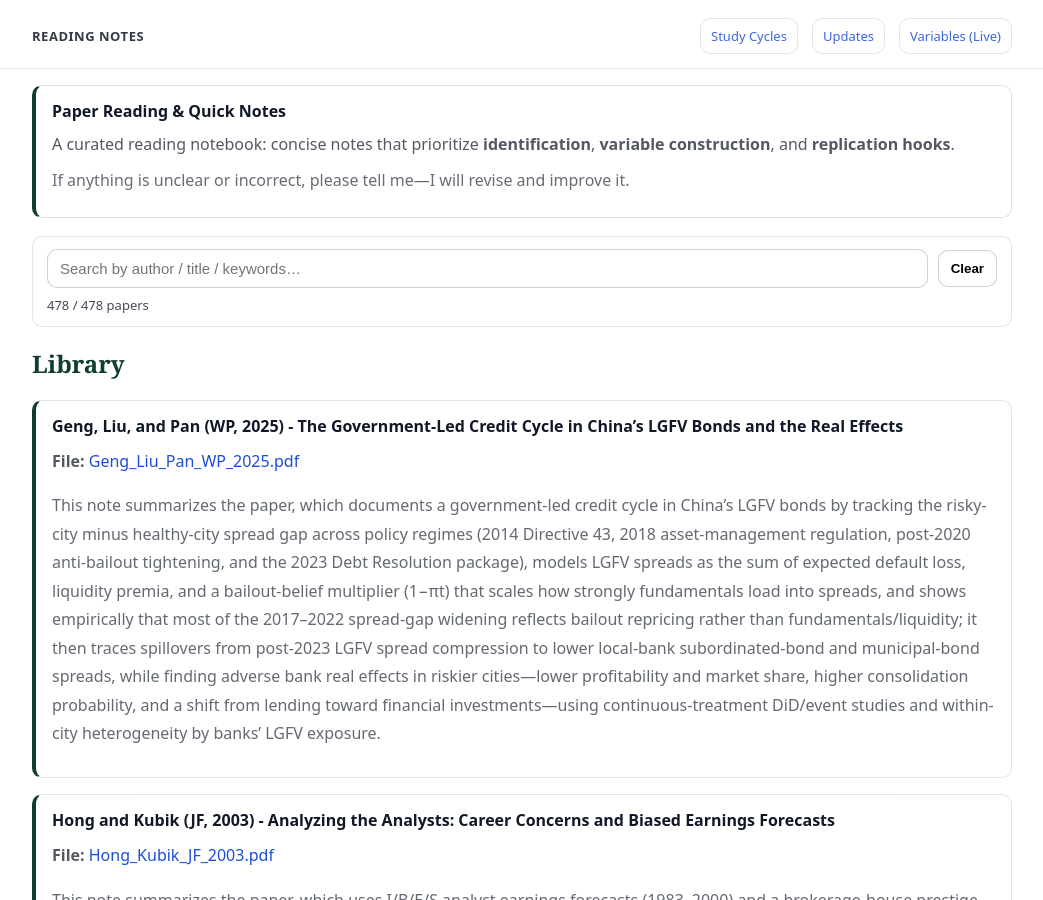
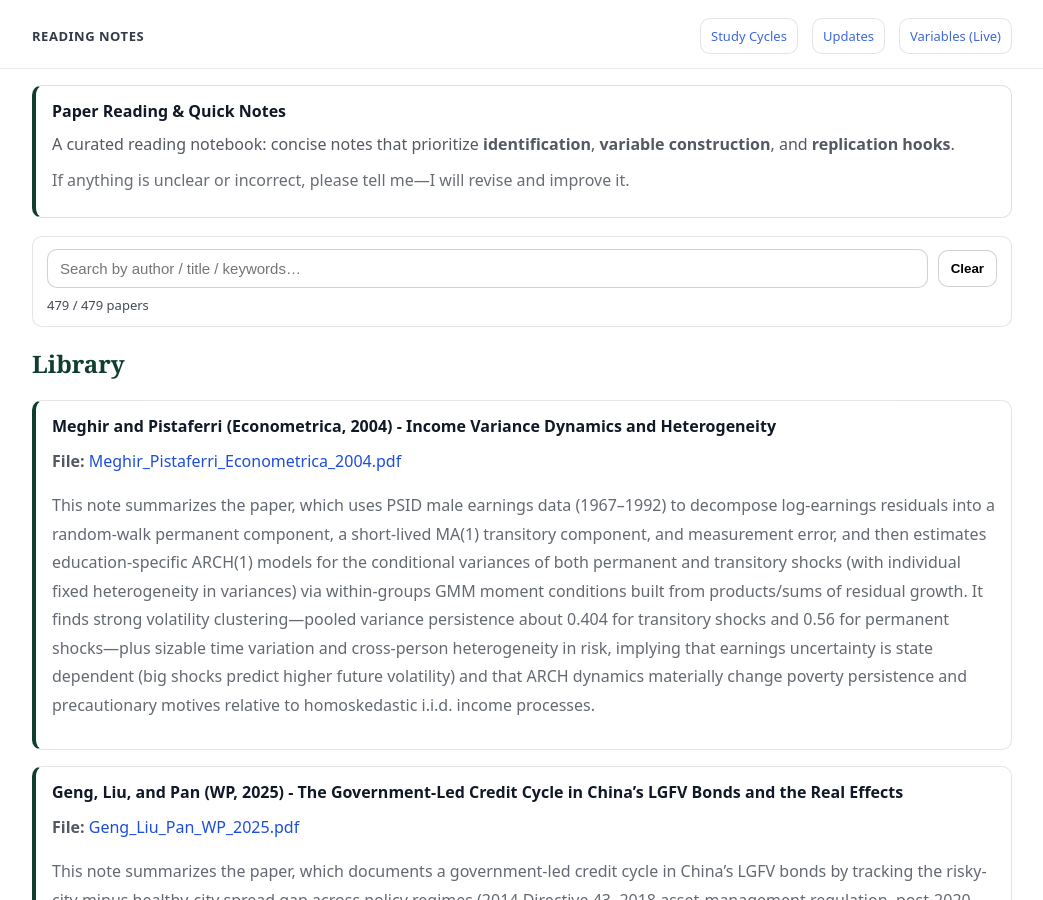
Before and after one commit to yaxinzn/study-archive, a Jekyll site: the page built from reading/index.md, in a window 1280 px wide and 900 px high. Shown: the whole window, without its empty margins (118-1161 px from the left). Built offline with Jekyll 4.4.1, drawn with Linux system fonts in a browser that asks for light colours.

Commit message:
Reading: add/update Meghir_Pistaferri_Econometrica_2004.pdf

```diff
--- a/_data/reading.yml
+++ b/_data/reading.yml
@@ -1,3 +1,7 @@
+- title: "Meghir and Pistaferri (Econometrica, 2004) - Income Variance Dynamics and Heterogeneity"
+  file: "Meghir_Pistaferri_Econometrica_2004.pdf"
+  desc: "This note summarizes the paper, which uses PSID male earnings data (1967–1992) to decompose log-earnings residuals into a random-walk permanent component, a short-lived MA(1) transitory component, and measurement error, and then estimates education-specific ARCH(1) models for the conditional variances of both permanent and transitory shocks (with individual fixed heterogeneity in variances) via within-groups GMM moment conditions built from products/sums of residual growth. It finds strong volatility clustering—pooled variance persistence about 0.404 for transitory shocks and 0.56 for permanent shocks—plus sizable time variation and cross-person heterogeneity in risk, implying that earnings uncertainty is state dependent (big shocks predict higher future volatility) and that ARCH dynamics materially change poverty persistence and precautionary motives relative to homoskedastic i.i.d. income processes."
+
 - title: "Geng, Liu, and Pan (WP, 2025) - The Government-Led Credit Cycle in China’s LGFV Bonds and the Real Effects"
   file: "Geng_Liu_Pan_WP_2025.pdf"
   desc: "This note summarizes the paper, which documents a government-led credit cycle in China’s LGFV bonds by tracking the risky-city minus healthy-city spread gap across policy regimes (2014 Directive 43, 2018 asset-management regulation, post-2020 anti-bailout tightening, and the 2023 Debt Resolution package), models LGFV spreads as the sum of expected default loss, liquidity premia, and a bailout-belief multiplier (1−πt) that scales how strongly fundamentals load into spreads, and shows empirically that most of the 2017–2022 spread-gap widening reflects bailout repricing rather than fundamentals/liquidity; it then traces spillovers from post-2023 LGFV spread compression to lower local-bank subordinated-bond and municipal-bond spreads, while finding adverse bank real effects in riskier cities—lower profitability and market share, higher consolidation probability, and a shift from lending toward financial investments—using continuous-treatment DiD/event studies and within-city heterogeneity by banks’ LGFV exposure."
```
Also changed, not shown: 1 other file.
